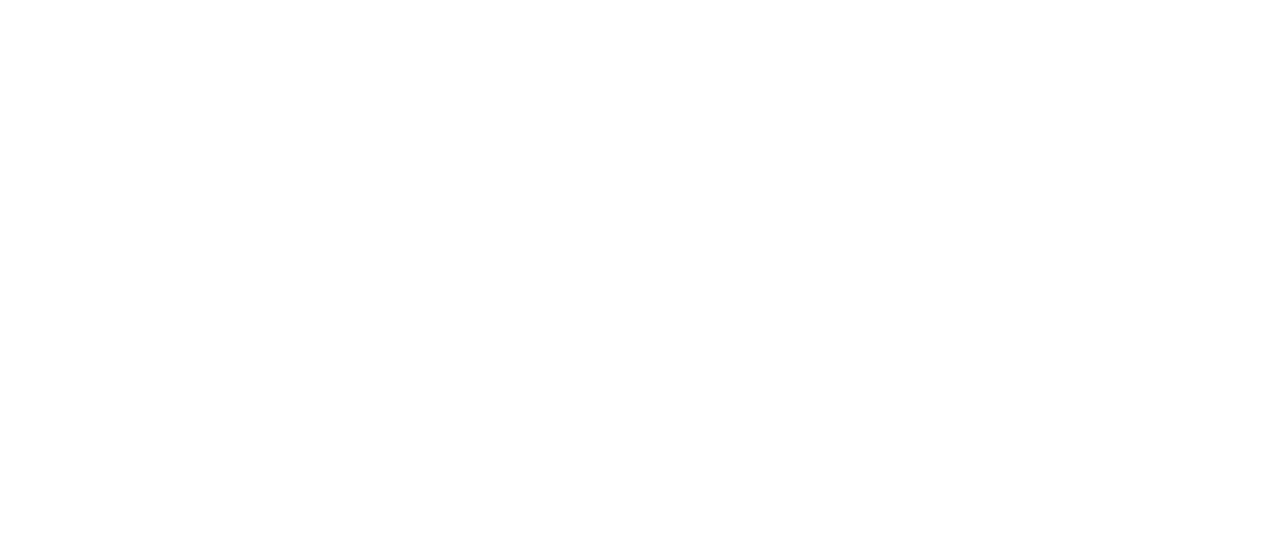
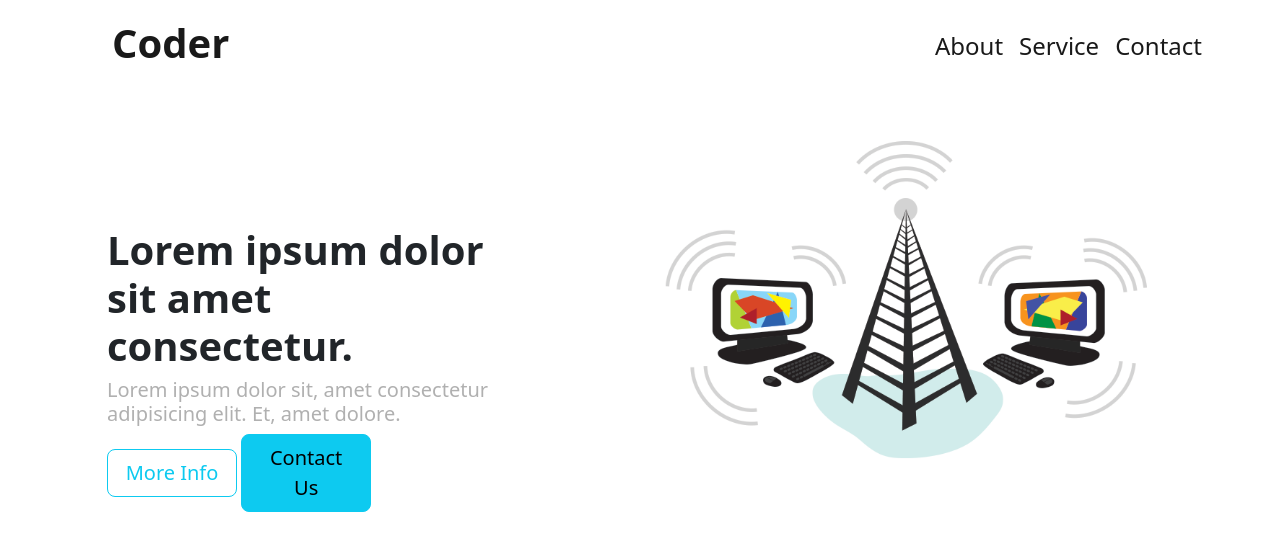
Before and after one commit to Rochman29/Tugas-5, a plain HTML site: page index.html in a window 1280 px wide. Drawn offline with nearby package versions, Linux system fonts and the light colour scheme.

Commit message:
section1

```diff
--- a/index.html
+++ b/index.html
@@ -4,6 +4,77 @@
     <meta charset="UTF-8" />
     <meta name="viewport" content="width=device-width, initial-scale=1.0" />
     <title>Document</title>
+    <link rel="stylesheet" href="style.css" />
+    <!-- bootstrap -->
+    <link
+      href="https://cdn.jsdelivr.net/npm/bootstrap@5.2.3/dist/css/bootstrap.min.css"
+      rel="stylesheet"
+      integrity="sha384-rbsA2VBKQhggwzxH7pPCaAqO46MgnOM80zW1RWuH61DGLwZJEdK2Kadq2F9CUG65"
+      crossorigin="anonymous"
+    />
+    <!-- font -->
+    <link rel="preconnect" href="https://fonts.googleapis.com" />
+    <link rel="preconnect" href="https://fonts.gstatic.com" crossorigin />
+    <link
+      href="https://fonts.googleapis.com/css2?family=Josefin+Sans:ital,wght@0,100;0,200;0,300;0,400;0,500;0,600;0,700;1,100;1,200;1,300;1,400;1,500;1,600;1,700&family=Montserrat:wght@400;600;700&display=swap"
+      rel="stylesheet"
+    />
   </head>
-  <body></body>
+  <body>
+    <nav class="navbar navbar-expand-lg bg-white navi">
+      <div class="container-fluid">
+        <a class="navbar-brand fs-1 text" href="#"><b>Coder</b></a>
+        <button
+          class="navbar-toggler"
+          type="button"
+          data-bs-toggle="collapse"
+          data-bs-target="#navbarNav"
+          aria-controls="navbarNav"
+          aria-expanded="false"
+          aria-label="Toggle navigation"
+        >
+          <span class="navbar-toggler-icon"></span>
+        </button>
+        <div class="collapse navbar-collapse" id="navbarNav">
+          <ul class="navbar-nav position-absolute top-0 end-0 navi-1">
+            <li class="nav-item">
+              <a class="nav-link active fs-4" aria-current="page" href="#"
+                >About</a
+              >
+            </li>
+            <li class="nav-item">
+              <a class="nav-link active fs-4" aria-current="page" href="#"
+                >Service</a
+              >
+            </li>
+            <li class="nav-item">
+              <a class="nav-link active fs-4" aria-current="page" href="#"
+                >Contact</a
+              >
+            </li>
+          </ul>
+        </div>
+      </div>
+    </nav>
+    <section>
+      <div class="container">
+        <div class="bagan-1">
+          <h1><b>Lorem ipsum dolor sit amet consectetur.</b></h1>
+          <h5 class="h-lima">
+            Lorem ipsum dolor sit, amet consectetur adipisicing elit. Et, amet
+            dolore.
+          </h5>
+          <button type="button" class="btn btn-outline-info btn-lg button1">
+            More Info
+          </button>
+          <button type="button" class="btn btn-info btn-lg button2">
+            Contact Us
+          </button>
+        </div>
+        <div class="bagan-2">
+          <img class="gambar-1" src="images/landing.png" alt="" />
+        </div>
+      </div>
+    </section>
+  </body>
 </html>
--- a/style.css
+++ b/style.css
@@ -0,0 +1,34 @@
+.text {
+  font-weight: 500;
+}
+.navi {
+  margin-left: 100px;
+  margin-right: 70px;
+  margin-bottom: 140px;
+}
+.navi-1 {
+  margin-top: 20px;
+}
+.container {
+  display: flex;
+  flex-direction: row;
+}
+.bagan-1 {
+  width: 400px;
+  margin-left: 25px;
+}
+.gambar-1 {
+  width: 500px;
+  display: flex;
+  margin-top: -100px;
+  margin-left: 150px;
+}
+.h-lima {
+  color: #b0b0b0;
+}
+.button1 {
+  width: 130px;
+}
+.button2 {
+  width: 130px;
+}
```
Also changed, not shown: images/about.png (added), images/landing.png (added), images/service1.png (added), images/service2.png (added), images/service3.png (added).
